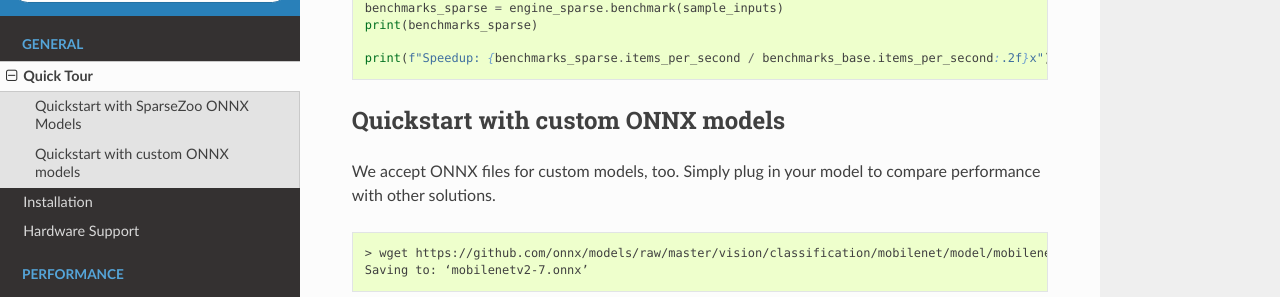
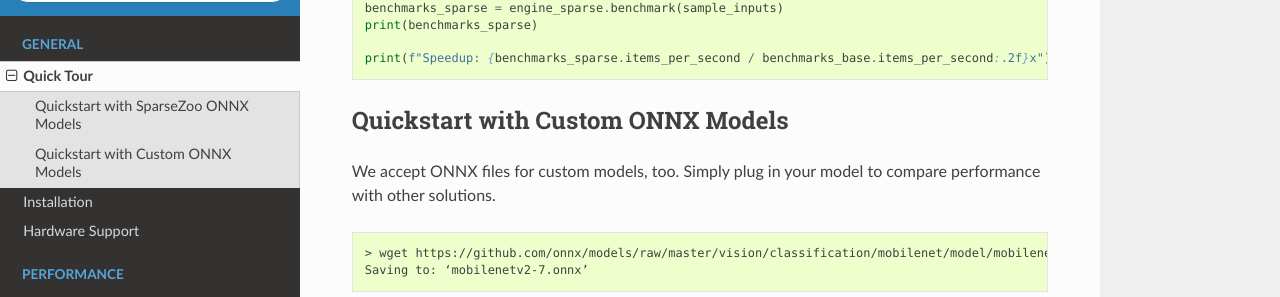
Before and after one commit to neuralmagic/deepsparse, a Sphinx documentation site: the page built from docs/source/quicktour.md, in a window 1280 px wide and 900 px high, scrolled down 1625 px. Shown: the part 161-458 px from the top of the window. Built offline with Sphinx 7.4.7 and the Read the Docs theme 2.0.0, drawn with Linux system fonts in a browser that asks for light colours; pages that are not in the unit, such as notebooks, are missing from menus.

````diff
--- a/docs/source/quicktour.md
+++ b/docs/source/quicktour.md
@@ -103,7 +103,7 @@ print(benchmarks_sparse)
 print(f"Speedup: {benchmarks_sparse.items_per_second / benchmarks_base.items_per_second:.2f}x")
 ```
 
-### Quickstart with custom ONNX models
+### Quickstart with Custom ONNX Models
 
 We accept ONNX files for custom models, too. Simply plug in your model to compare performance with other solutions.
 
````
